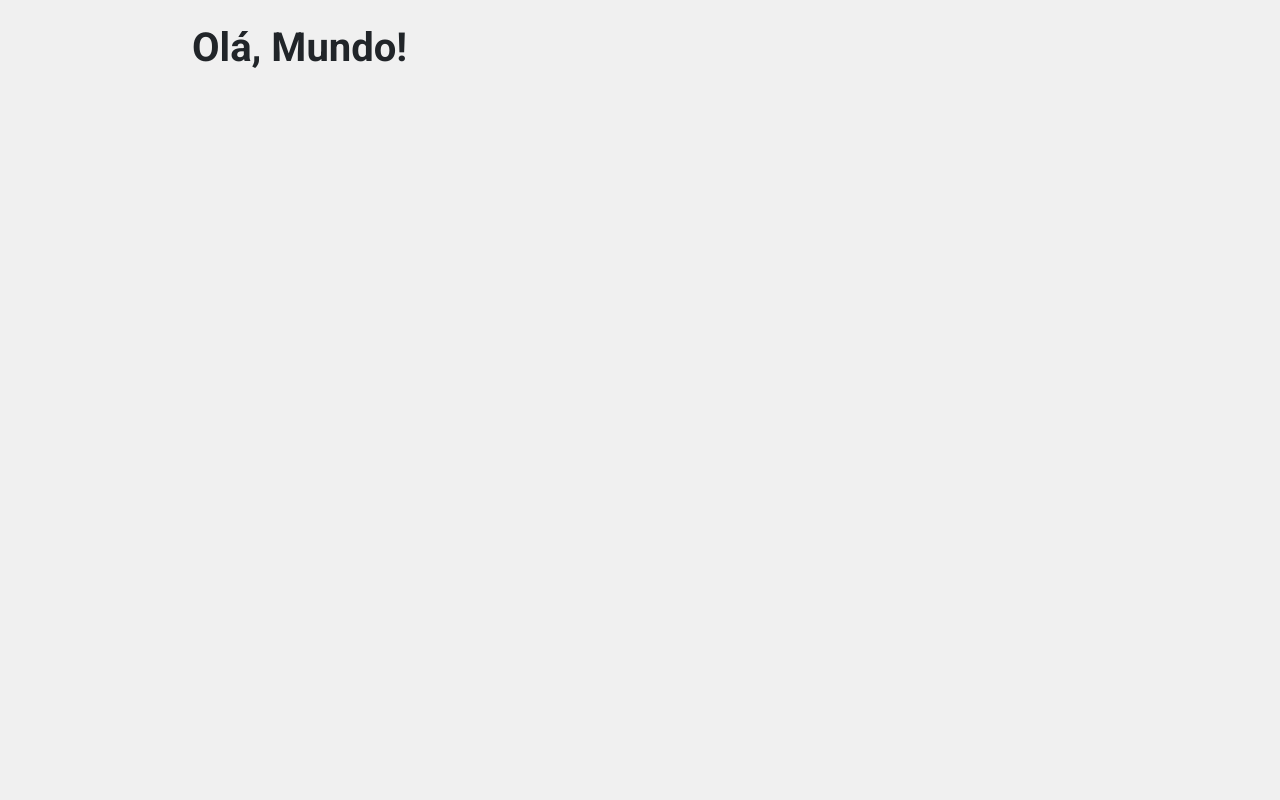
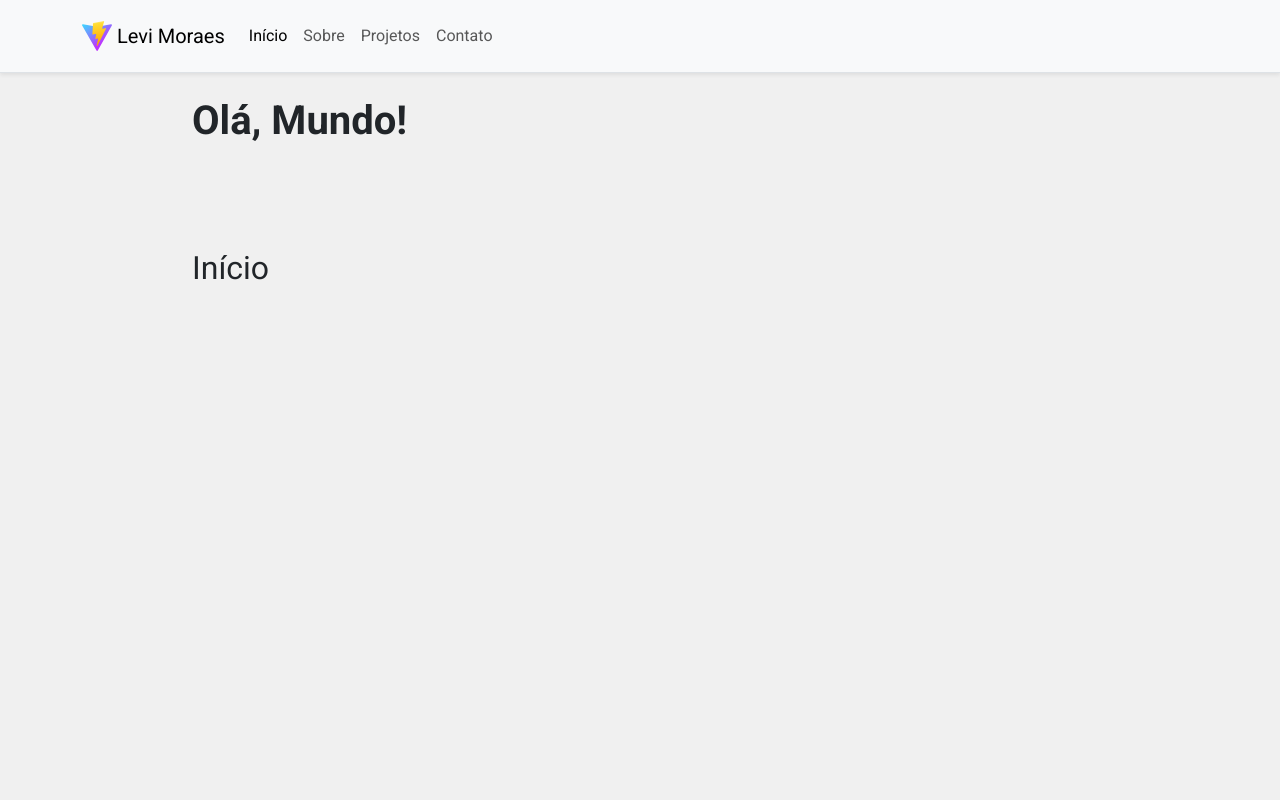
Before and after one commit to L3-V1/portifolio-levi, a React (Vite) app: page / in a window 1280 px wide. Shown: the top 800 px of the page. Built offline with nearby package versions, Linux system fonts and the light colour scheme.

Commit message:
Criacao da navbar e das secoes do portifolio

```diff
--- a/src/Home.tsx
+++ b/src/Home.tsx
@@ -1,5 +1,23 @@
 export default function Home() {
   return (
-    <h1 className="fw-bold">Olá, Mundo!</h1>
+    <>
+      <h1 className="fw-bold">Olá, Mundo!</h1>
+
+      <section id="hero">
+        <h2>Início</h2>
+      </section>
+
+      <section id="sobre">
+        <h2>Sobre Mim</h2>
+      </section>
+
+      <section id="projetos">
+        <h2>Projetos</h2>
+      </section>
+
+      <section id="contato">
+        <h2>Contato</h2>
+      </section>
+    </>
   )
 }
--- a/src/index.css
+++ b/src/index.css
@@ -5,7 +5,16 @@
  --bg-default: #f0f0f0;
 }
 
+html {
+  scroll-behavior: smooth;
+}
+
 body {
   background-color: var(--bg-default);
   font-family: "Roboto", sans-serif;
 }
+
+section {
+  height: 100vh;
+  padding-top: 6rem;
+}
--- a/src/layouts/Layout.tsx
+++ b/src/layouts/Layout.tsx
@@ -1,9 +1,63 @@
+import { Container, Nav, Navbar } from "react-bootstrap";
+import { Link, Outlet } from "react-router";
 import { Toaster } from "react-hot-toast";
-import { Outlet } from "react-router";
+import { useEffect } from "react";
+
+const navigation = [
+  {
+    key: "sobre",
+    label: "Sobre",
+    link: "#sobre"
+  },
+  {
+    key: "projetos",
+    label: "Projetos",
+    link: "#projetos"
+  },
+  {
+    key: "contato",
+    label: "Contato",
+    link: "#contato"
+  }
+]
 
 export default function Layout() {
+  useEffect(() => {
+    const navbar = document.querySelector(".navbar") as HTMLElement
+    if (navbar) {
+      document.body.style.paddingTop = `${navbar.offsetHeight}px`
+    }
+  }, [])
+
   return (
     <div className="d-flex flex-column min-vh-100">
+      <Navbar expand="sm" fixed="top" className="bg-body-tertiary border-bottom shadow-sm py-3">
+        <Container>
+          <Navbar.Brand as={Link} to="/">
+            <img
+              alt="Logo Vite"
+              src="vite.svg"
+              width={30}
+              height={30}
+              className="d-inline-block align-top"
+            />{" "}
+            Levi Moraes
+          </Navbar.Brand>
+          <Navbar.Toggle />
+          <Navbar.Collapse>
+            <Nav defaultActiveKey="hero" className="me-auto">
+              <Nav.Item>
+                <Nav.Link eventKey="hero" href="#hero">Início</Nav.Link>
+              </Nav.Item>
+              {navigation.map((item) => (
+                <Nav.Item key={item.key}>
+                  <Nav.Link eventKey={item.key} href={item.link}>{item.label}</Nav.Link>
+                </Nav.Item>
+              ))}
+            </Nav>
+          </Navbar.Collapse>
+        </Container>
+      </Navbar>
       <div className="flex-grow-1 p-4">
         <div className="mx-auto" style={{ maxWidth: "56rem" }}>
           <Outlet />
```
